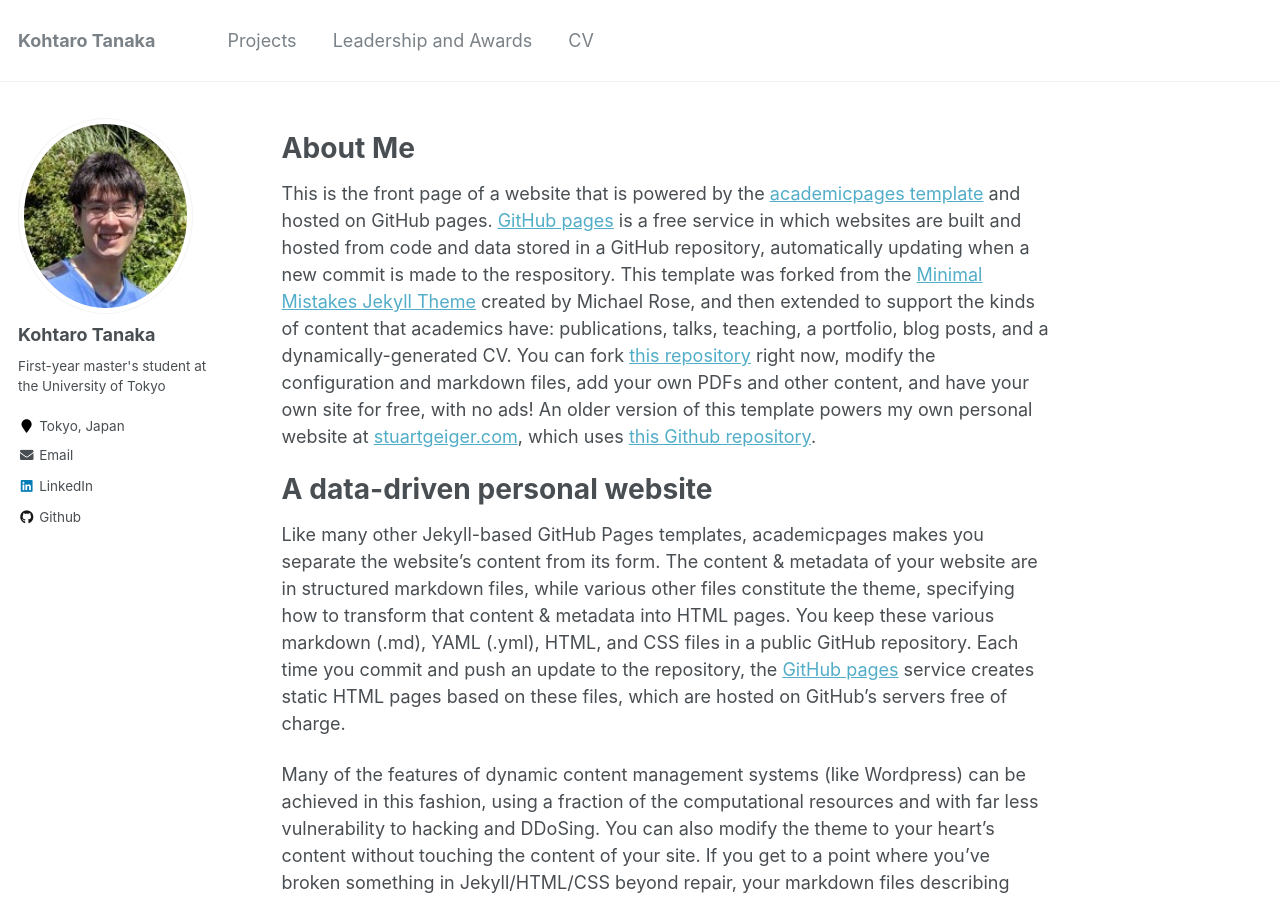
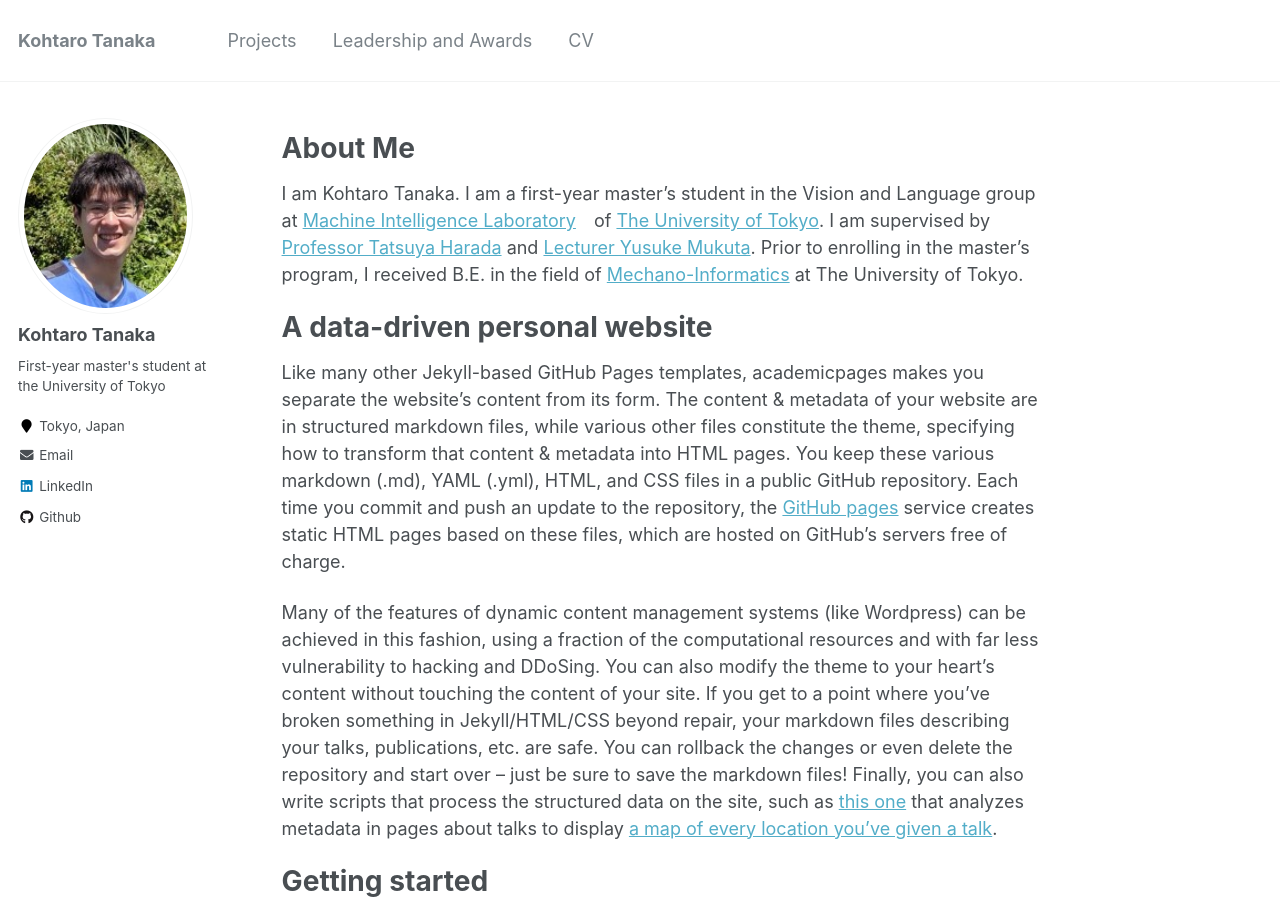
Before and after one commit to kohtaro246/kohtaro246.github.io, a Jekyll site: the page built from _pages/about.md, in a window 1280 px wide and 900 px high. Built offline with Jekyll 4.4.1, drawn with Linux system fonts in a browser that asks for light colours.

Commit message:
Update about.md

```diff
--- a/_pages/about.md
+++ b/_pages/about.md
@@ -10,7 +10,8 @@ redirect_from:
 
 About Me
 ======
-This is the front page of a website that is powered by the [academicpages template](https://github.com/academicpages/academicpages.github.io) and hosted on GitHub pages. [GitHub pages](https://pages.github.com) is a free service in which websites are built and hosted from code and data stored in a GitHub repository, automatically updating when a new commit is made to the respository. This template was forked from the [Minimal Mistakes Jekyll Theme](https://mmistakes.github.io/minimal-mistakes/) created by Michael Rose, and then extended to support the kinds of content that academics have: publications, talks, teaching, a portfolio, blog posts, and a dynamically-generated CV. You can fork [this repository](https://github.com/academicpages/academicpages.github.io) right now, modify the configuration and markdown files, add your own PDFs and other content, and have your own site for free, with no ads! An older version of this template powers my own personal website at [stuartgeiger.com](http://stuartgeiger.com), which uses [this Github repository](https://github.com/staeiou/staeiou.github.io).
+I am Kohtaro Tanaka.
+I am a first-year master's student in the Vision and Language group at [Machine Intelligence Laboratory](https://www.mi.t.u-tokyo.ac.jp/en)　of [The University of Tokyo](https://www.u-tokyo.ac.jp/en/). I am supervised by [Professor Tatsuya Harada](https://www.mi.t.u-tokyo.ac.jp/harada/) and [Lecturer Yusuke Mukuta](https://www.mi.t.u-tokyo.ac.jp/mukuta/). Prior to enrolling in the master's program, I received B.E. in the field of [Mechano-Informatics](https://www.i.u-tokyo.ac.jp/edu/course/m-i/index_e.shtml) at The University of Tokyo.
 
 A data-driven personal website
 ======
```
